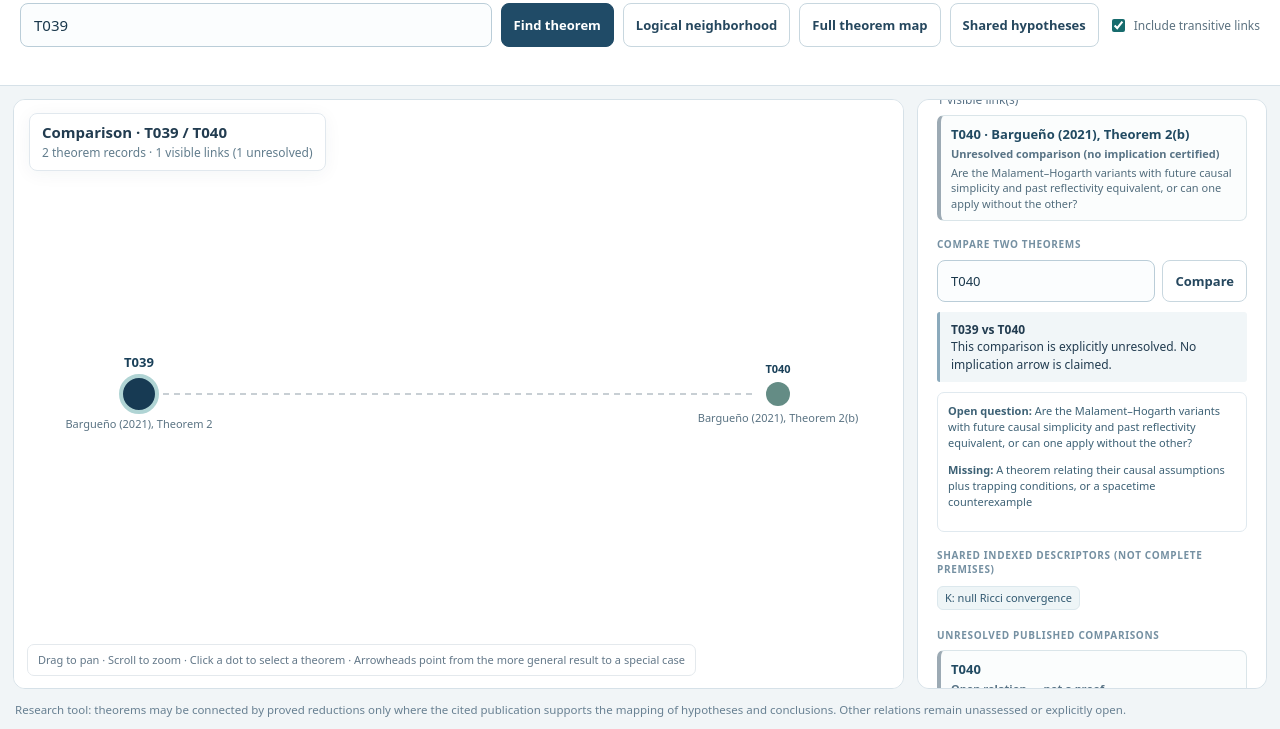
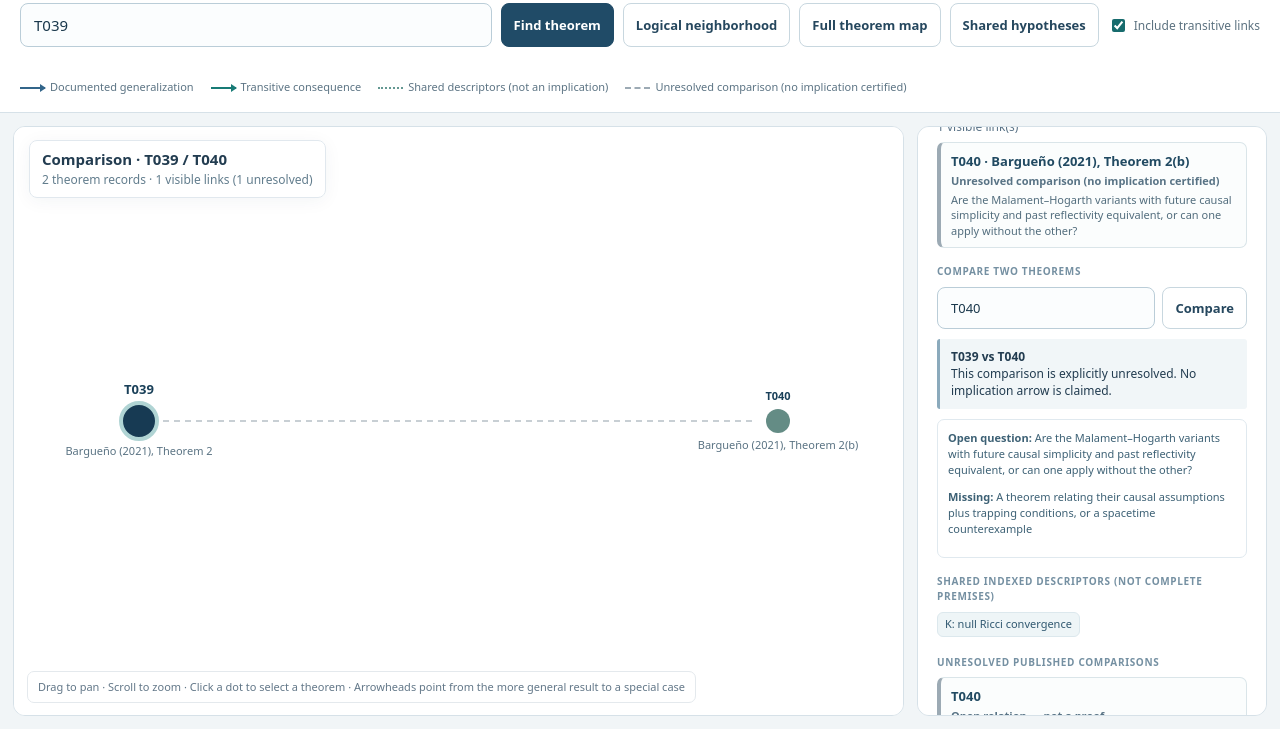
Before and after one commit to pedrobarguenoderetes/atlas-singularity, a plain HTML site: page index.html in a window 1280 px wide. Both pictures are taken after a click on the button 1092 px from the left and 535 px from the top of the page. Shown: the part 141-870 px from the top of the page. Drawn offline with nearby package versions, Linux system fonts and the light colour scheme.

Commit message:
Restore relationship legend only in focused network views; keep full map arrow-free

```diff
--- a/index.html
+++ b/index.html
@@ -157,7 +157,7 @@ window.MathJax={tex:{inlineMath:[['\\(','\\)']],displayMath:[['\\[','\\]']],macr
 window.atlasMathReady=new Promise(resolve=>{window.atlasMathLoaded=resolve;});
 </script>
 <script defer src="https://cdn.jsdelivr.net/npm/mathjax@3/es5/tex-chtml.js" onload="window.atlasMathLoaded()" onerror="window.atlasMathLoaded()"></script>
-<style>#drows .theorem-statement{font:inherit;line-height:1.55;overflow-wrap:break-word}#drows .theorem-statement p{margin:.65em 0;white-space:normal!important}#drows .theorem-statement strong{font-weight:650}#drows .theorem-statement mjx-container{max-width:100%}#drows details[open]{min-width:min(25rem,60vw)}</style></head><body>
+<style>#drows .theorem-statement{font:inherit;line-height:1.55;overflow-wrap:break-word}#drows .theorem-statement p{margin:.65em 0;white-space:normal!important}#drows .theorem-statement strong{font-weight:650}#drows .theorem-statement mjx-container{max-width:100%}#drows details[open]{min-width:min(25rem,60vw)}</style><style>#networkLegend[hidden]{display:none!important}.legend i.directed{position:relative}.legend i.directed::after{content:"";position:absolute;right:-1px;top:-5px;border-top:4px solid transparent;border-bottom:4px solid transparent;border-left:6px solid var(--blue)}.legend i.trans.directed::after{border-left-color:var(--teal)}</style></head><body>
 <header>
 <h1>Atlas of Singularity Theorems <span style="font:400 14px system-ui;color:#6e8492">— interactive research atlas</span></h1>
 <p class="lead">Explore 108 theorem records, read their transcribed mathematical statements, filter indexed terminology and inspect cautious side-by-side comparisons. </p>
@@ -176,6 +176,7 @@ window.atlasMathReady=new Promise(resolve=>{window.atlasMathLoaded=resolve;});
   <label class="checkbox"><input type="checkbox" id="transitive" checked> Include transitive links</label>
 </div>
 <div id="message" role="status" aria-live="polite"></div>
+<div class="legend" id="networkLegend" hidden aria-label="Legend for theorem relationships"><span><i class="directed"></i>Documented generalization</span><span><i class="trans directed"></i>Transitive consequence</span><span><i class="shared"></i>Shared descriptors (not an implication)</span><span><i class="open"></i>Unresolved comparison (no implication certified)</span></div>
 
 </header>
 <main class="layout"><section class="graph" aria-label="Interactive theorem graph">
@@ -285,7 +286,7 @@ function build(){pos.clear();const logic=allLogical();currentComparison=null;
  }
  updateMapLabel();updateButtons();updatePanel();fit();}
 function updateMapLabel(){const heads={all:'Full theorem map',focus:'Logical neighborhood · '+selected,shared:'Shared hypotheses · '+selected,compare:'Comparison · '+selected+' / '+compareWith};$('mapTitle').textContent=heads[mode];const count=visibleEdges.filter(e=>e.type==='open').length;$('mapSubtitle').textContent=mode==='all'?visibleNodes.length+' theorem records · grouped by family':visibleNodes.length+' theorem records · '+visibleEdges.length+' visible links'+(count?' ('+count+' unresolved)':'');document.querySelector('.graph .hint').textContent=mode==='all'?'Drag to pan · Scroll to zoom · Click a dot to select a theorem':'Drag to pan · Scroll to zoom · Click a dot to select a theorem · Arrowheads point from the more general result to a special case'}
-function updateButtons(){for(const [id,key] of [['btnAll','all'],['btnNeighborhood','focus'],['btnShared','shared']])$(id).classList.toggle('active',mode===key)}
+function updateButtons(){for(const [id,key] of [['btnAll','all'],['btnNeighborhood','focus'],['btnShared','shared']])$(id).classList.toggle('active',mode===key);$('networkLegend').hidden=mode==='all'}
 function edgeTitle(e){return e.type==='documented'?'Documented generalization':e.type==='transitive'?'Transitive logical consequence':e.type==='shared'?'Shared hypothesis descriptors (not implication)':'Unresolved comparison (no implication certified)'}
 function edgeExplanation(e){if(e.type==='documented')return e.scope||e.reason||'';if(e.type==='transitive')return e.reason;if(e.type==='shared')return e.common.map(tag).join(' · ');return e.reason||''}
 function updatePanel(){const n=byId.get(selected);$('selectedTitle').textContent=n.id+' · '+n.name;
```
